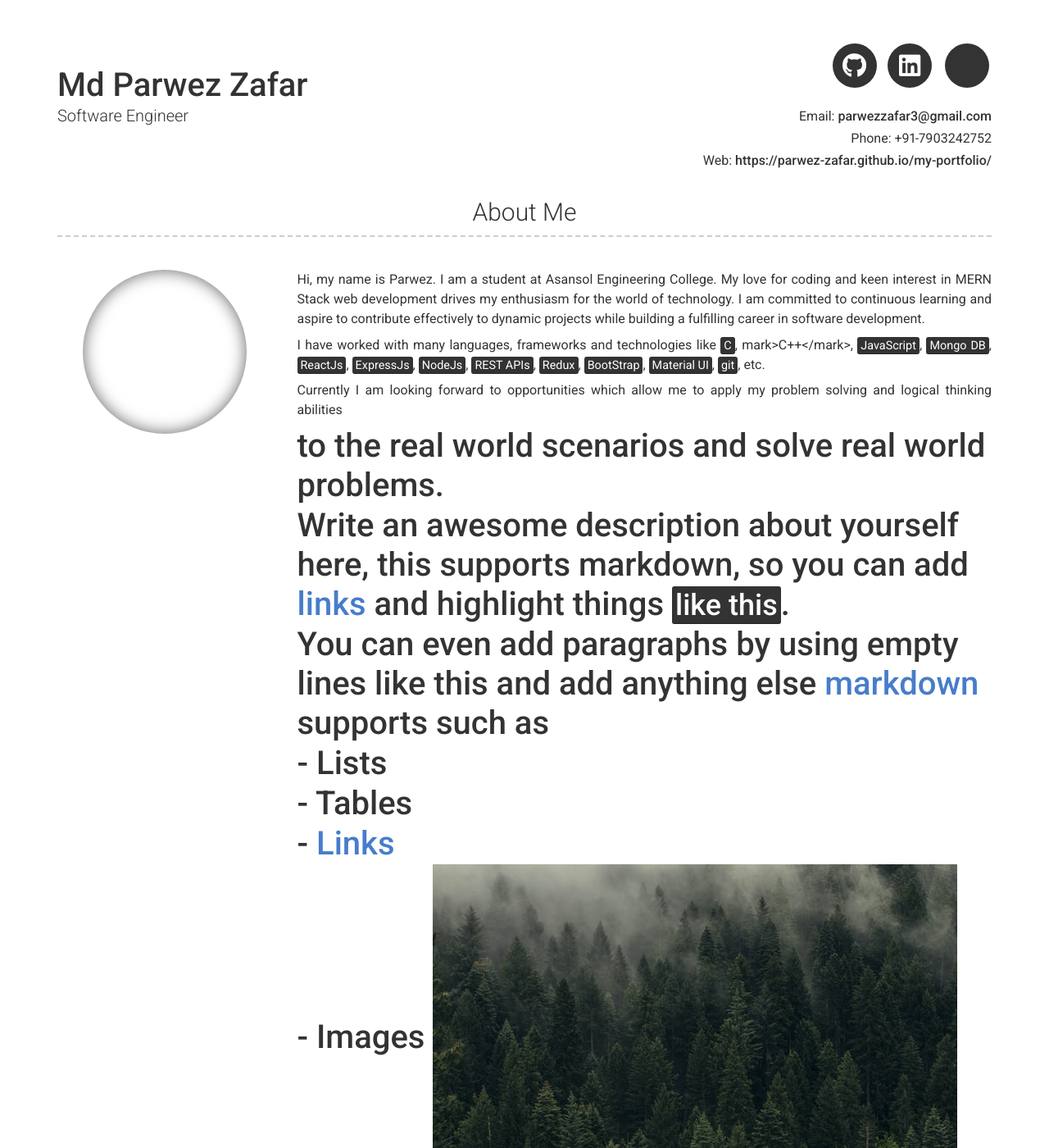
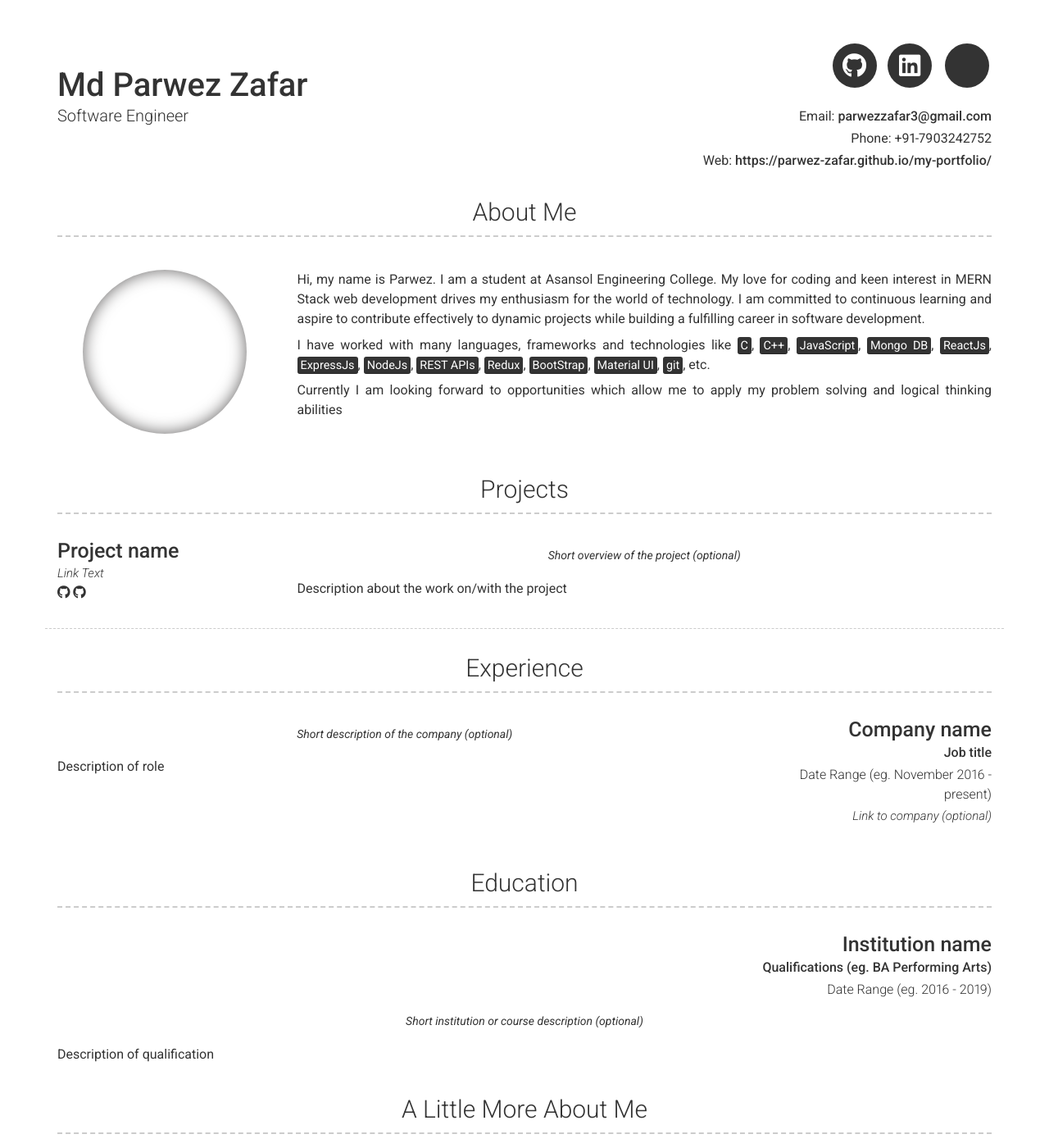
Before and after one commit to parwez-zafar/my-portfolio, a Jekyll site: the page built from index.md, in a window 1280 px wide and 1400 px high. Shown: the whole window at 82% size. Built offline with Jekyll 4.4.1, drawn with Linux system fonts in a browser that asks for light colours; nearby versions of some CDN libraries.

Commit message:
about bug fix

```diff
--- a/_config.yml
+++ b/_config.yml
@@ -54,18 +54,9 @@ about_profile_image: Directory of profile image (eg. images/profile.jpg)
 about_content: | # this will include new lines to allow paragraphs
   Hi, my name is Parwez. I am a student at Asansol Engineering College. My love for coding and keen interest in MERN Stack web development drives my enthusiasm for the world of technology. I am committed to continuous learning and aspire to contribute effectively to dynamic projects while building a fulfilling career in software development.
 
-  I have worked with many languages, frameworks and technologies like <mark>C</mark>, mark>C++</mark>, <mark>JavaScript</mark>, <mark>Mongo DB</mark>, <mark>ReactJs</mark>, <mark>ExpressJs</mark>, <mark>NodeJs</mark>, <mark>REST APIs</mark>, <mark>Redux</mark>, <mark>BootStrap</mark>, <mark>Material UI</mark>, <mark>git</mark>, etc.
+  I have worked with many languages, frameworks and technologies like <mark>C</mark>, <mark>C++</mark>, <mark>JavaScript</mark>, <mark>Mongo DB</mark>, <mark>ReactJs</mark>, <mark>ExpressJs</mark>, <mark>NodeJs</mark>, <mark>REST APIs</mark>, <mark>Redux</mark>, <mark>BootStrap</mark>, <mark>Material UI</mark>, <mark>git</mark>, etc.
 
   Currently I am looking forward to opportunities which allow me to apply my problem solving and logical thinking abilities
-
-  # to the real world scenarios and solve real world problems.
-  # Write an awesome description about yourself here, this supports markdown, so you can add [links](http://foobar.com) and highlight things <mark>like this</mark>.
-
-  # You can even add paragraphs by using empty lines like this and add anything else [markdown](https://www.markdownguide.org/getting-started#what-is-markdown) supports such as
-  #   - Lists
-  #   - Tables
-  #   - <a href="google.com">Links</a>
-  #   - Images ![alt text](/images/landscape-trees.jpg "Trees")
 
 content:
   - title: Projects # Title for the section
```
